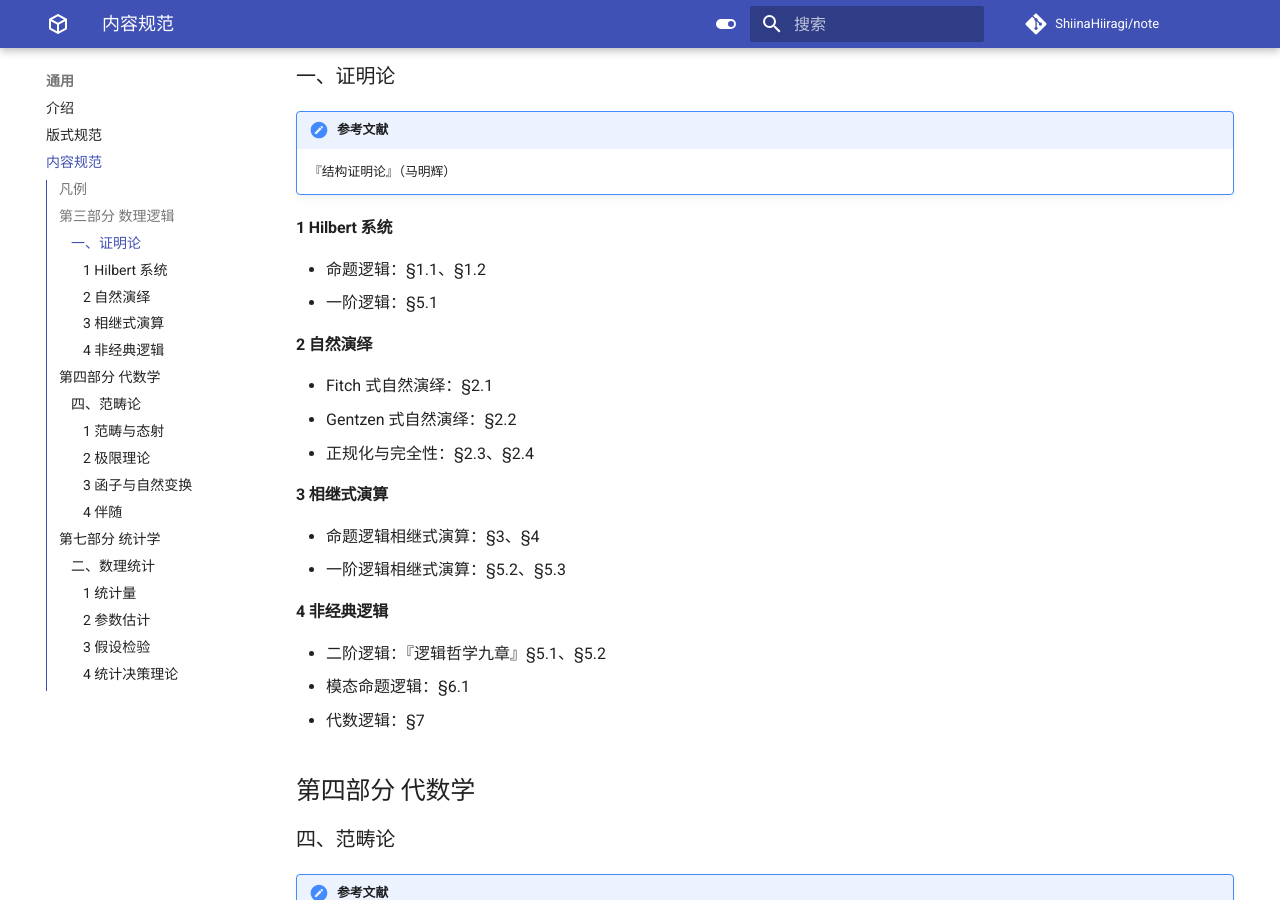
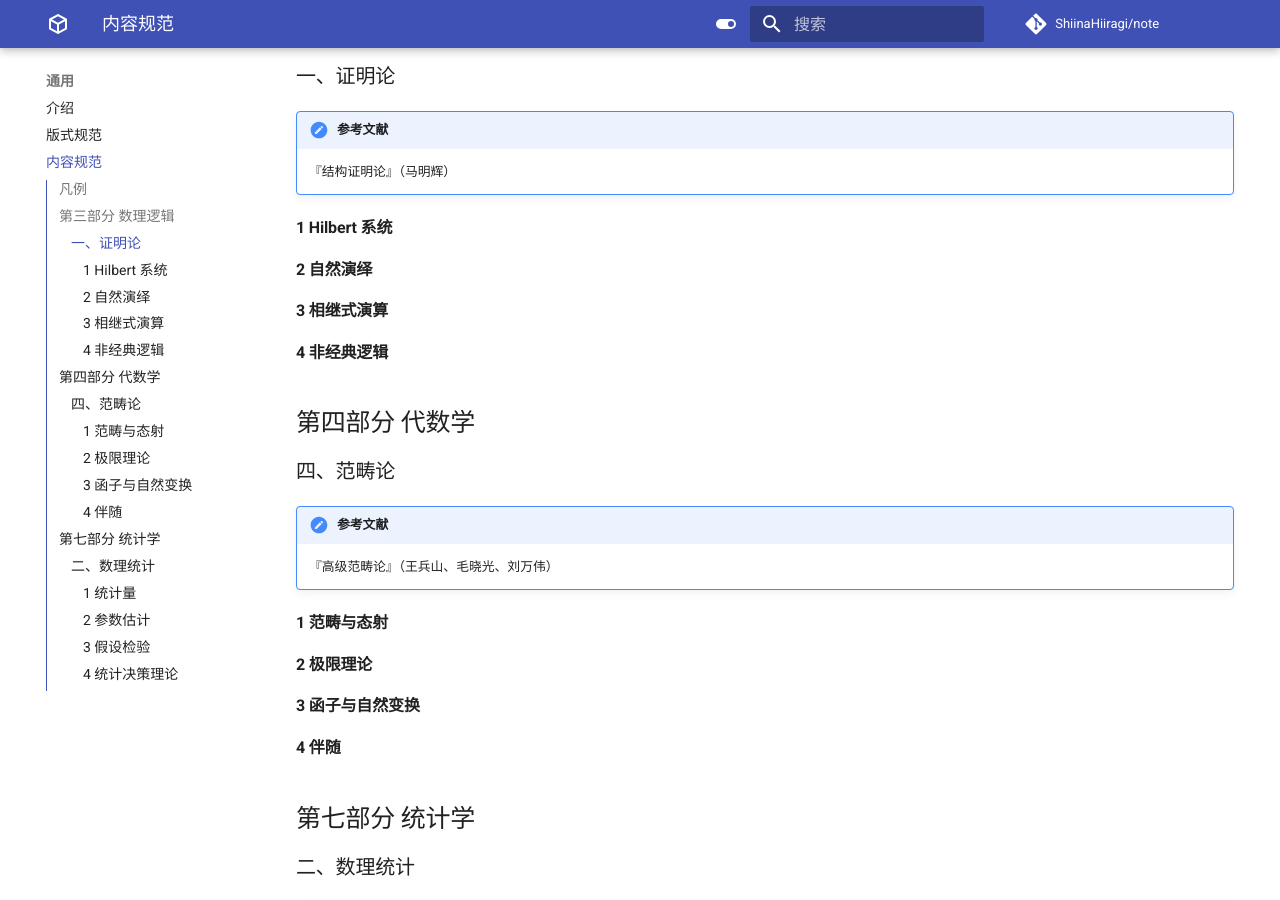
Before and after one commit to ShiinaHiiragi/note, an MkDocs documentation site: the page built from docs/intro/toc.md, in a window 1280 px wide and 900 px high, scrolled down 393 px. Built offline with MkDocs 1.6.1 and Material for MkDocs 9.7.7, drawn with Linux system fonts in a browser that asks for light colours; comment, search, counter and statistics services are not loaded.

Commit message:
remove tag

```diff
--- a/docs/intro/toc.md
+++ b/docs/intro/toc.md
@@ -11,22 +11,12 @@
     『结构证明论』（马明辉）
 
 #### 1 Hilbert 系统
-- 命题逻辑：§1.1、§1.2
-- 一阶逻辑：§5.1
 
 #### 2 自然演绎
-- Fitch 式自然演绎：§2.1
-- Gentzen 式自然演绎：§2.2
-- 正规化与完全性：§2.3、§2.4
 
 #### 3 相继式演算
-- 命题逻辑相继式演算：§3、§4
-- 一阶逻辑相继式演算：§5.2、§5.3
 
 #### 4 非经典逻辑
-- 二阶逻辑：『逻辑哲学九章』§5.1、§5.2
-- 模态命题逻辑：§6.1
-- 代数逻辑：§7
 
 ## 第四部分 代数学
 ### 四、范畴论
```
